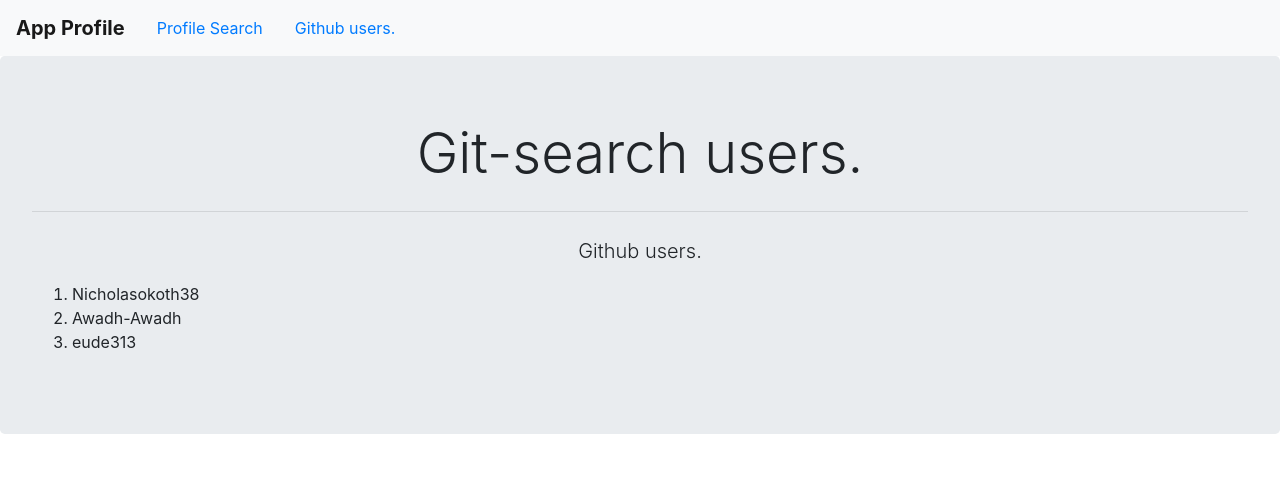
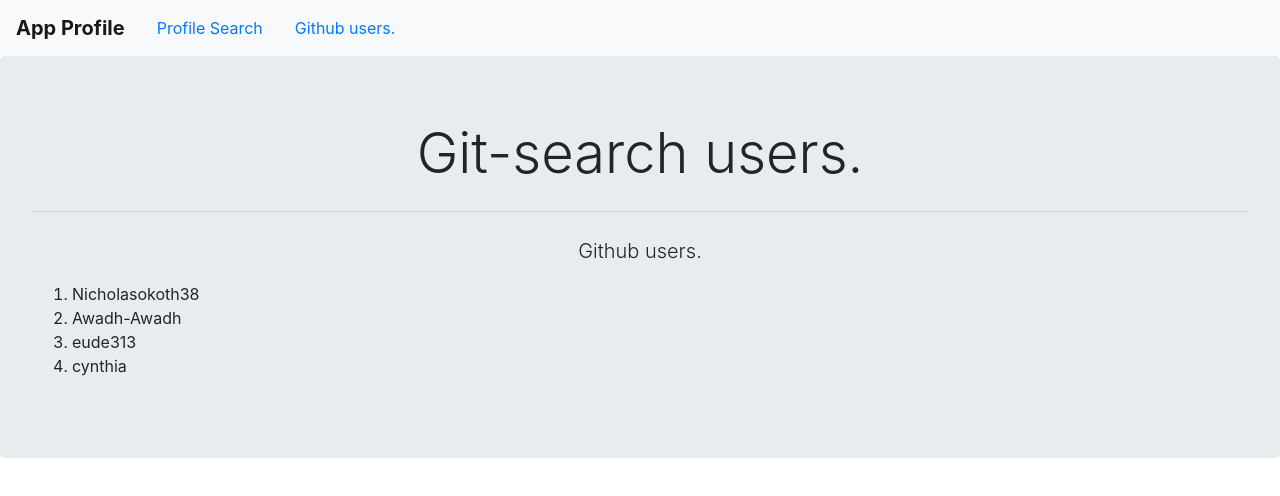
Before and after one commit to kitili/GIT-search, an Angular app: page /sampleusers in a window 1280 px wide. Shown: the top 496 px of the page. Built offline with nearby package versions, Linux system fonts and the light colour scheme.

Commit message:
changes to readme

```diff
--- a/src/app/sampleusers/sampleusers.component.html
+++ b/src/app/sampleusers/sampleusers.component.html
@@ -7,6 +7,8 @@
             <li>Nicholasokoth38</li>
             <li>Awadh-Awadh</li>
             <li>eude313</li>
+            <li>cynthia</li>
+
         </ol>
     </div>
 
```
